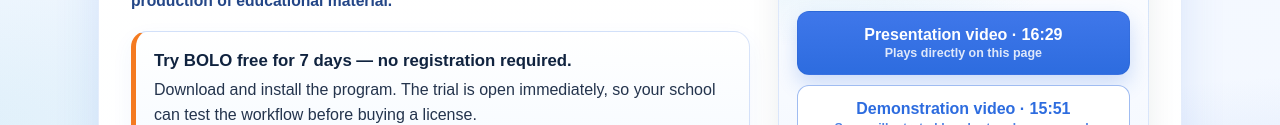
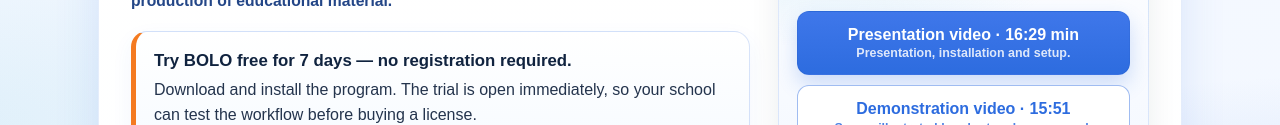
Before and after one commit to rennmarkmathias/KnowStride, a website: page public/education/index.html in a window 1280 px wide. Shown: the part 557-682 px from the top of the page. Drawn offline with Linux system fonts and the light colour scheme.

Commit message:
Update index.html

```diff
--- a/public/education/index.html
+++ b/public/education/index.html
@@ -617,7 +617,7 @@
           <h2>Watch BOLO on this page</h2>
           <p>Two short videos show the overall workflow and then how a handout is created in real time. Both videos open directly on the page.</p>
           <div class="video-buttons">
-            <a class="button stacked" href="#education-video" data-video-open="true" data-video-src="https://files.bolowriter.com/testboloapp/presentation.mp4" data-video-title="Presentation video">Presentation video · 16:29<small>Plays directly on this page</small></a>
+            <a class="button stacked" href="#education-video" data-video-open="true" data-video-src="https://files.bolowriter.com/testboloapp/presentation.mp4" data-video-title="Presentation video">Presentation video · 16:29 min<small>Presentation, installation and setup.</small></a>
             <a class="button secondary stacked" href="#education-video" data-video-open="true" data-video-src="https://files.bolowriter.com/testboloapp/demonstration-edu.mp4" data-video-title="Demonstration video">Demonstration video · 15:51<small>See an illustrated handout and course pack created in real time</small></a>
           </div>
         </aside>
```
